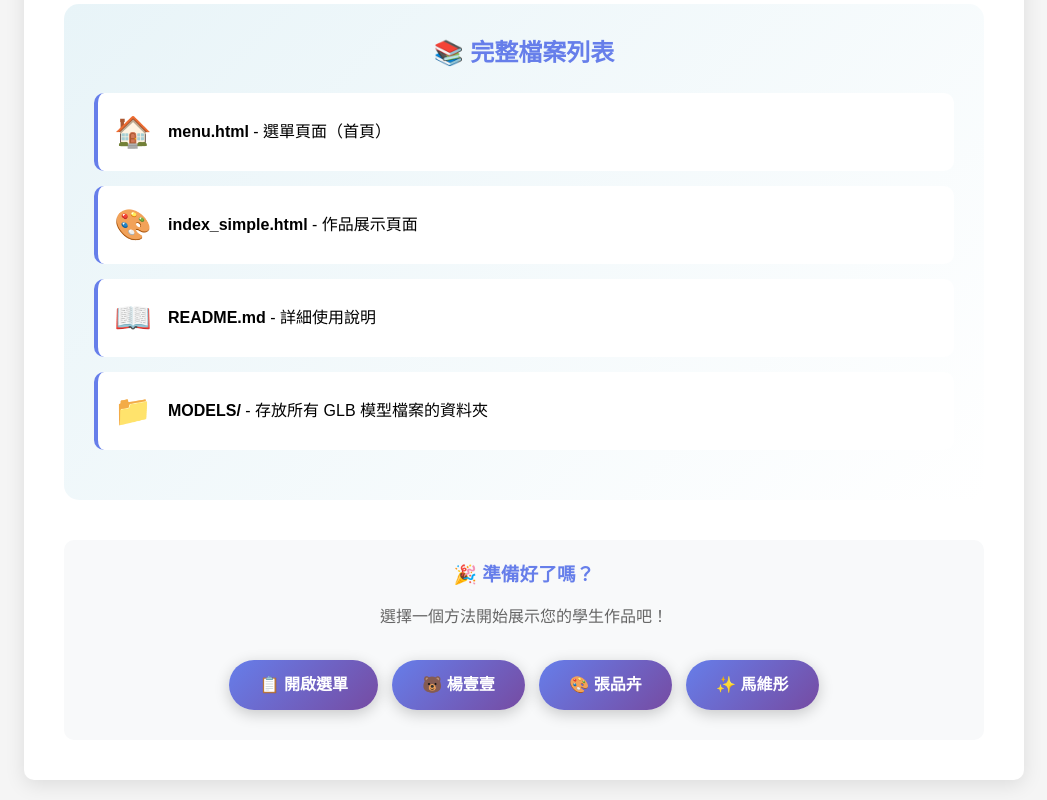
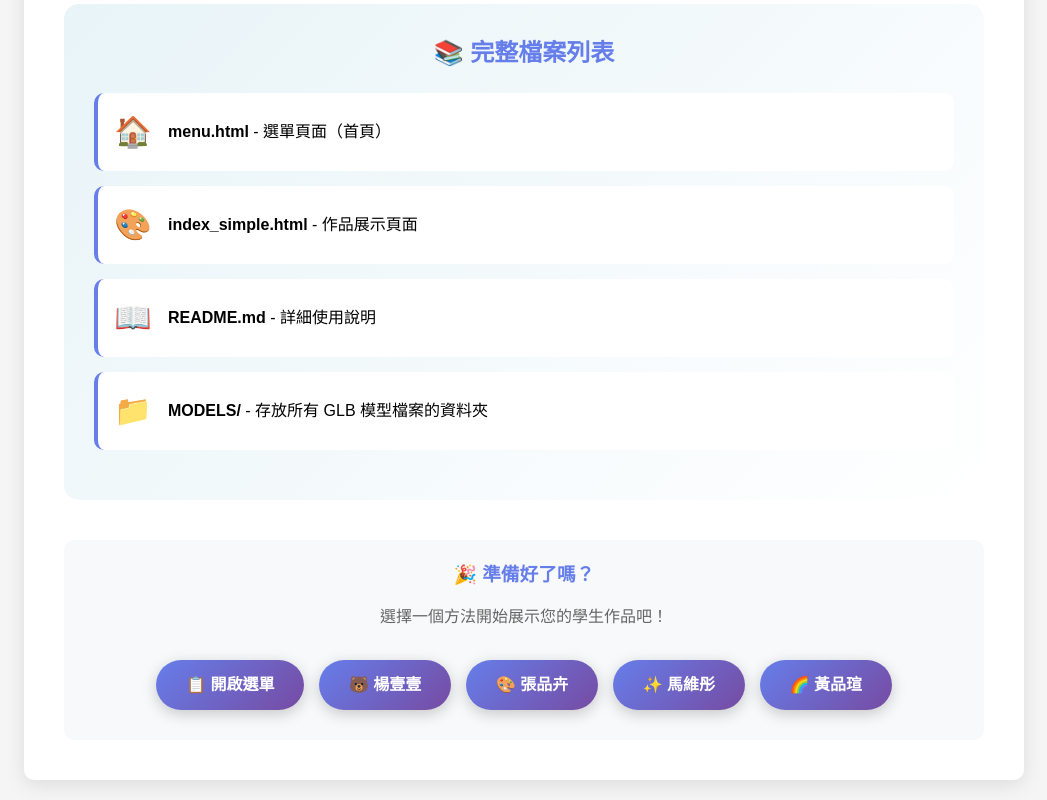
Before and after one commit to gp01002/JHS-, a plain HTML site: page quick-start.html in a window 1280 px wide. Shown: the part 3134-3934 px from the top of the page, without its empty margins (116-1163 px from the left). Drawn offline with Linux system fonts and the light colour scheme.

Commit message:
Update quick-start.html

```diff
--- a/quick-start.html
+++ b/quick-start.html
@@ -397,6 +397,7 @@ function getStudentId() {
                 <a href="index_simple.html?id=01" class="button-demo">🐻 楊壹壹</a>
                 <a href="index_simple.html?id=student2" class="button-demo">🎨 張品卉</a>
                 <a href="index_simple.html?id=student3" class="button-demo">✨ 馬維彤</a>
+                <a href="index_simple.html?id=student3" class="button-demo">🌈 黃品瑄</a>
             </div>
         </div>
     </div>
```
